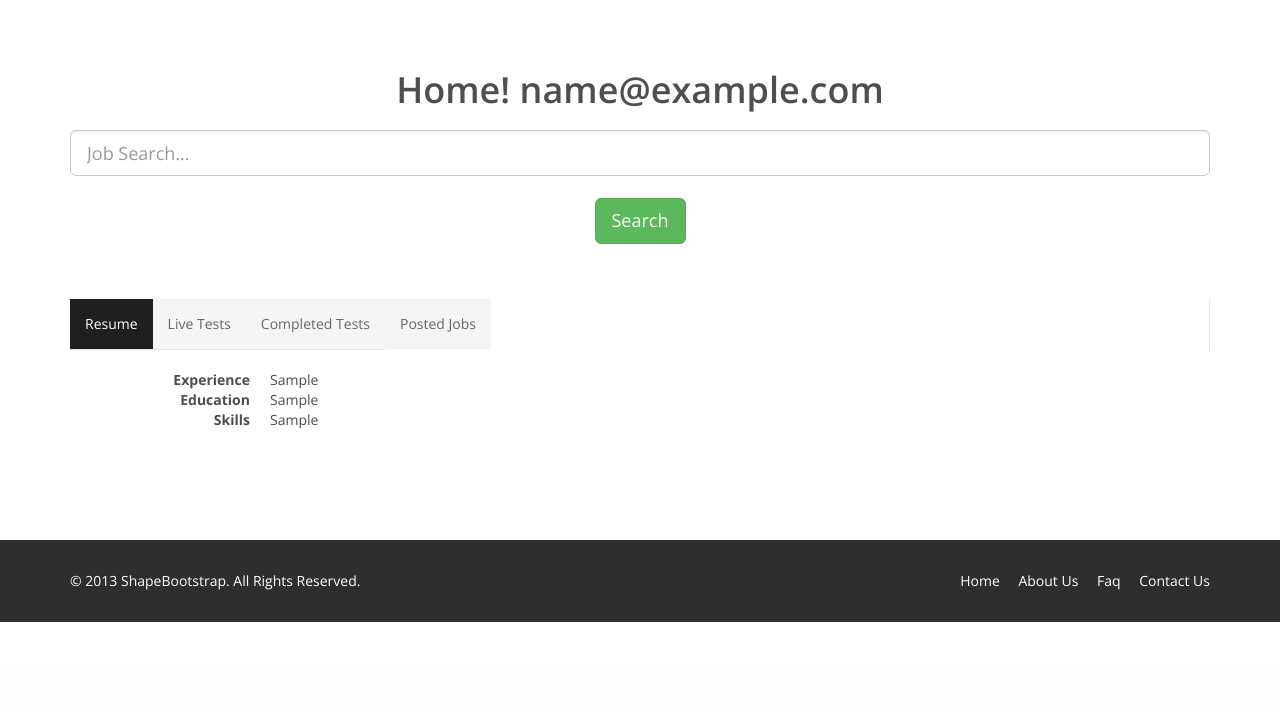
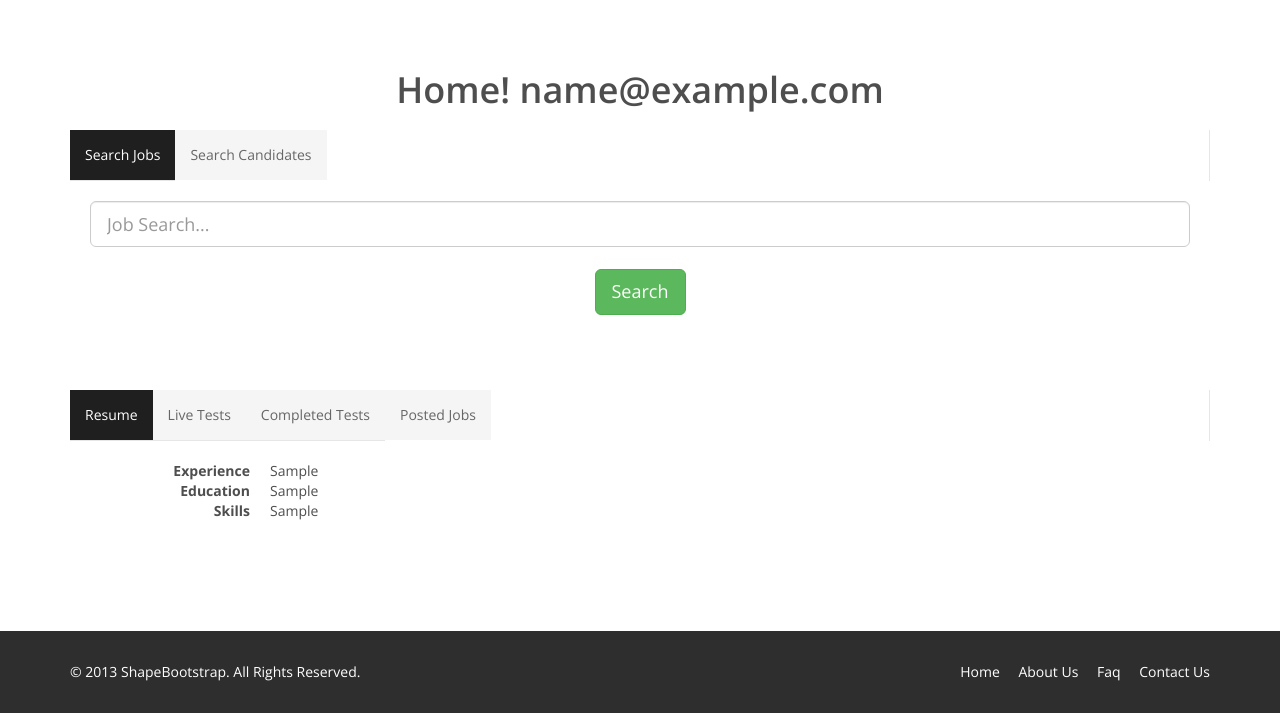
Before and after one commit to amponce/elsa, a Flask app: page /home in a window 1280 px wide. Shown: the part 138-851 px from the top of the page. Before the commit the page ends 760 px from the top, so only its background shows below. Run offline with Flask 2, Linux system fonts and the light colour scheme; a user stored in the database is signed in; tables that the repository leaves empty hold one stand-in row (values such as "Sample post"); data that the repository does not hold is empty; parts of the project's set-up code (start-up, migrations or seed data) failed here and were passed over.

Commit message:
Added role-based search for recruiters on the home page.

```diff
--- a/templates/home.html
+++ b/templates/home.html
@@ -7,11 +7,37 @@
             <div class="center">
                 <h2>Home! {{ username }}</h2>
                 <div class="controls">
+                {% if role %}
+                    {% if role.is_recruiter == 1 %}
+                        <ul id="tabs" class="nav nav-tabs" data-tabs="tabs">
+                            <li class="active"><a href="#jobs" data-toggle="tab">Search Jobs</a></li>
+                            <li><a href="#candidates" data-toggle="tab">Search Candidates</a></li>
+                        </ul>
+                    <div id="recruter-menu" class="tab-content">
+                        <div class="tab-pane active" id="jobs">
+                            <form role="form" method="get" action="{{ url_for('jobSearch') }}">
+                                <input class="form-control input-lg" type="text" placeholder="Job Search..." name="job_q">
+                                <br/>
+                                <button type="submit" class="btn btn-success btn-lg">Search</button>
+                            </form>
+                        </div>
+                        <div class="tab-pane" id="candidates">
+                            <form role="form" method="get" action="#">
+                                <input class="form-control input-lg" type="text" placeholder="Candidate Search..." name="dude_q">
+                                <br/>
+                                <button type="submit" class="btn btn-success btn-lg">Search</button>
+                            </form>
+                        </div>
+                    </div>
+                    {% else %}
+                    {% endif %}
+                {% else %}
                     <form role="form" method="get" action="{{ url_for('jobSearch') }}">
                         <input class="form-control input-lg" type="text" placeholder="Job Search..." name="job_q">
                         <br/>
                         <button type="submit" class="btn btn-success btn-lg">Search</button>
                     </form>
+                {% endif %}
                 </div>
             </div>
 
```
